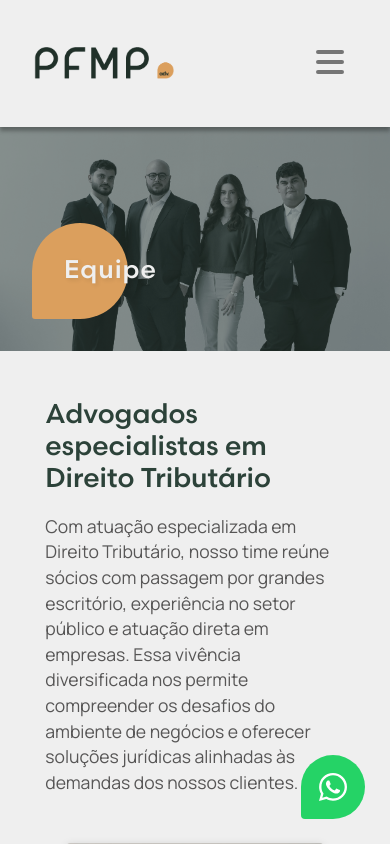
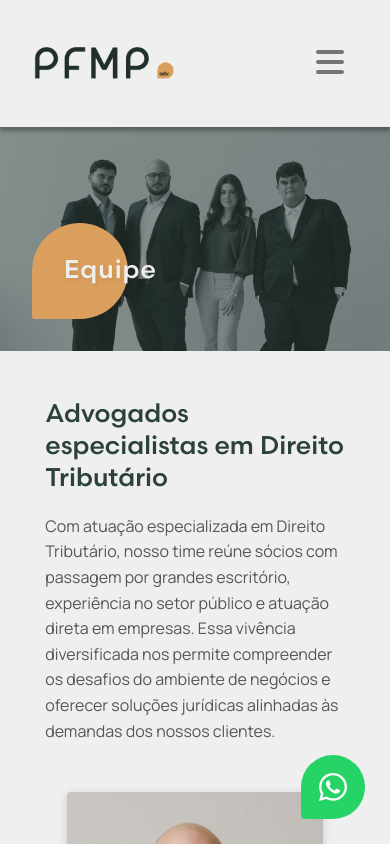
Before and after one commit to joaopiller/PFMP, a React (Vite) app: page /equipe in a window 390 px wide. Shown: the top 844 px of the page. Built offline with nearby package versions, Linux system fonts and the light colour scheme.

Commit message:
fix: quick changes

```diff
--- a/src/pages/Equipe/styles.module.css
+++ b/src/pages/Equipe/styles.module.css
@@ -33,11 +33,13 @@
 @media (max-width: 800px) {
   .equipeDescription {
     width: 95%;
+    font-size: 1rem;
     padding-left: 1rem;
   }
 
   .equipeSubtitle {
     width: 95%;
+    font-size: 1.6rem;
     padding-left: 1rem;
   }
 
--- a/src/pages/QuemSomos/styles.module.css
+++ b/src/pages/QuemSomos/styles.module.css
@@ -209,6 +209,7 @@
   .quemSomosEquipeInfos {
     align-items: center;
     text-align: center;
+    gap: 1.2rem;
   }
 
   .quemSomosEquipeTitle {
@@ -218,7 +219,8 @@
   }
 
   .quemSomosEquipeText {
-    width: 85%;
+    width: 80%;
+    font-size: 1rem;
   }
 
   .quemSomosEquipeImage {
```
